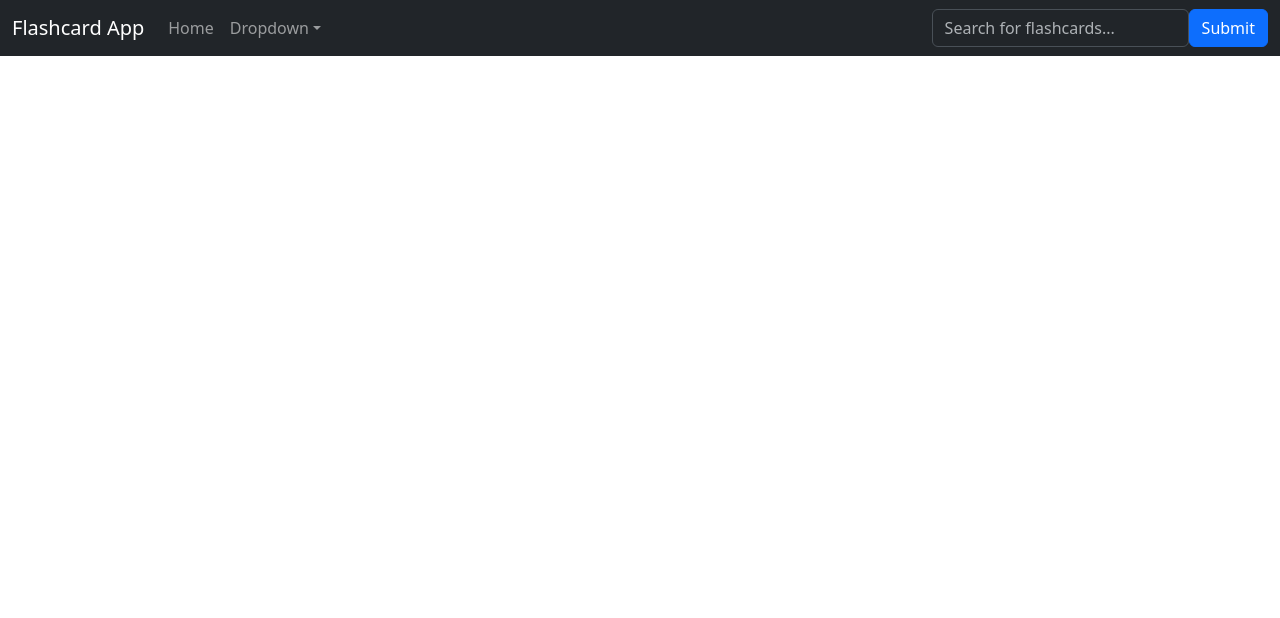
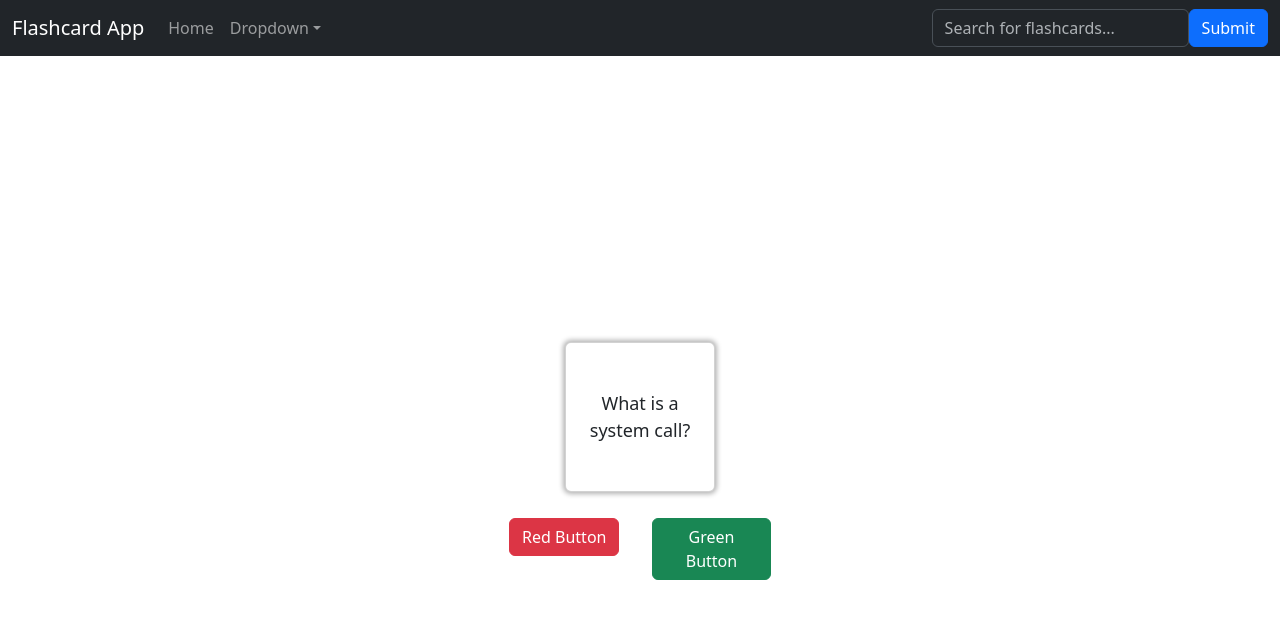
Before and after one commit to Rprasad2400/FlashCardApp, a React (Create React App) app in the folder src/flashcardapp/: page /FlashcardDisplay in a window 1280 px wide. Shown: the top 618 px of the page. Built offline with nearby package versions, Linux system fonts and the light colour scheme.

Commit message:
added flashcard Display view

```diff
--- a/src/flashcardapp/src/App.js
+++ b/src/flashcardapp/src/App.js
@@ -13,6 +13,7 @@ import StudyNow from './Views/StudyNow';
 import OSFlash from './Views/OSflash';
 import OSmod1 from './Views/OSmod1';
 import Nav from './Components/nav';
+import FlashCardDisplay from './Views/FlashCardDisplay';
 
 function App() {
   return (
@@ -25,6 +26,7 @@ function App() {
                 <Route path="/study-now" exact={true} element={<StudyNow/>} />
                 <Route path="/OS-flashcards" exact={true} element={<OSFlash/>} />
                 <Route path="/module1" exact={true} element={<OSmod1/>} />
+                <Route path="/FlashcardDisplay" exact={true} element={<FlashCardDisplay/>} />
             </Routes>
         </Router>
     </div>
--- a/src/flashcardapp/src/Components/Flashcard.js
+++ b/src/flashcardapp/src/Components/Flashcard.js
@@ -1,6 +1,6 @@
 // JavaScript source code
 import React, { useState } from 'react';
-
+import { Container } from 'react-bootstrap';
 import '../App.css';
 
 export default function Flashcard({ flashcard }) {
--- /dev/null
+++ b/src/flashcardapp/src/Views/FlashCardDisplay.js
@@ -0,0 +1,50 @@
+import React from 'react';
+import { Container, Button, Row, Col } from 'react-bootstrap';
+import Flashcard from '../Components/Flashcard';
+import '../App.css';
+
+const SAMPLE_FLASHCARDS = [
+    {
+        id: 1,
+        question: 'What is a system call?',
+        answer: 'I have no idea tbh',
+    },
+    {
+        id: 2,
+        question: 'What is a React Hook?',
+        answer: 'idk',
+    },
+    {
+        id: 3,
+        question: 'What is the capital of France?',
+        answer: 'Paris',
+    },
+];
+
+
+export default function FlashCardDisplay() {
+
+    const [currentIndex, setCurrentIndex] = React.useState(0);
+
+    const onRedButtonClick = () => {
+        setCurrentIndex((prevIndex) => (prevIndex + 1) % SAMPLE_FLASHCARDS.length);
+    };
+
+    const onGreenButtonClick = () => {
+        setCurrentIndex((prevIndex) => (prevIndex + 1) % SAMPLE_FLASHCARDS.length);
+    };
+
+    return (
+        <Container className="d-flex flex-column align-items-center justify-content-center" style={{ height: '100vh' }}>
+            <Flashcard flashcard={SAMPLE_FLASHCARDS[currentIndex]} />
+            <Row className="mt-3">
+                <Col>
+                    <Button variant="danger" onClick={onRedButtonClick}>Red Button</Button>
+                </Col>
+                <Col>
+                    <Button variant="success" onClick={onGreenButtonClick}>Green Button</Button>
+                </Col>
+            </Row>
+        </Container>
+    );
+}
--- a/src/flashcardapp/src/Views/OSmod1.js
+++ b/src/flashcardapp/src/Views/OSmod1.js
@@ -4,7 +4,8 @@ import Container from 'react-bootstrap/Container';
 import Row from 'react-bootstrap/Row';
 import Col from 'react-bootstrap/Col';
 import Nav from 'react-bootstrap/Nav';
-
+import  Button  from 'react-bootstrap/Button';
+import { Link } from "react-router-dom";
 import '../App.css';
 
 import FlashcardList from '../Components/FlashcardList';
@@ -34,6 +35,7 @@ const SAMPLE_FLASHCARDS = [
         ]
     },
 ]
+
 
 export default function OSFlash() {
     const [flashcards, setFlashcards] = useState(SAMPLE_FLASHCARDS)
@@ -69,7 +71,12 @@ export default function OSFlash() {
           <Col md={9} className="p-4 col-debug">
             <h1>Module 1: OS Fundamentals</h1>
             <div className="mt-5">
+              <div className="button-container">
                 <h2>Flashcards</h2>
+                <Button  as={Link} to="/FlashCardDisplay" variant="primary">
+                 Go to Target
+                  </Button>
+                </div>
                 <div className="flashcard-container">
                     <FlashcardList flashcards={flashcards} />
                 </div>
```
Also changed, not shown: src/flashcardapp/src/pages/FlashcardDisplay.js (deleted, +0 -44 lines), 1 other file (tests, documents, lock files or other folders).
